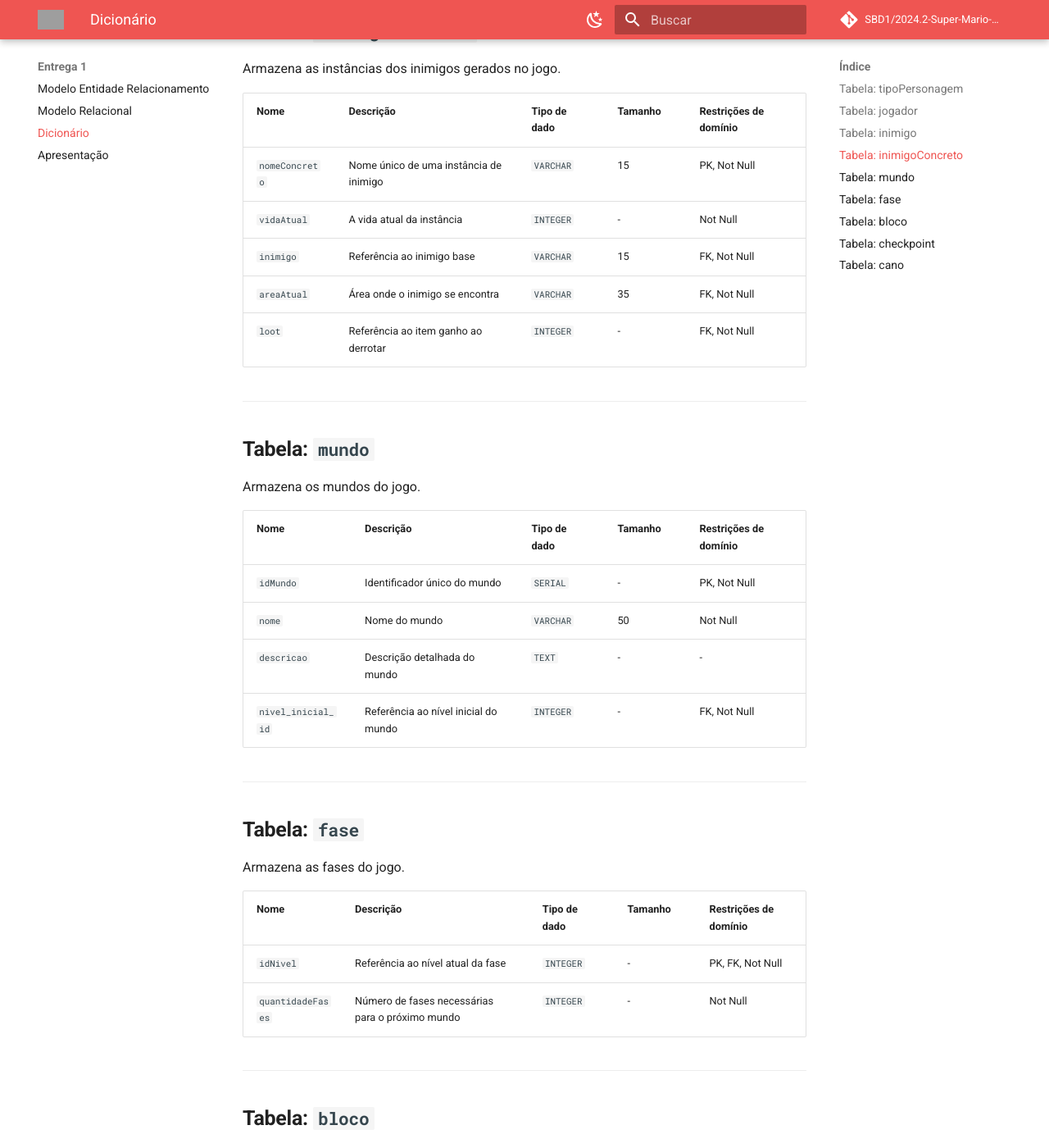
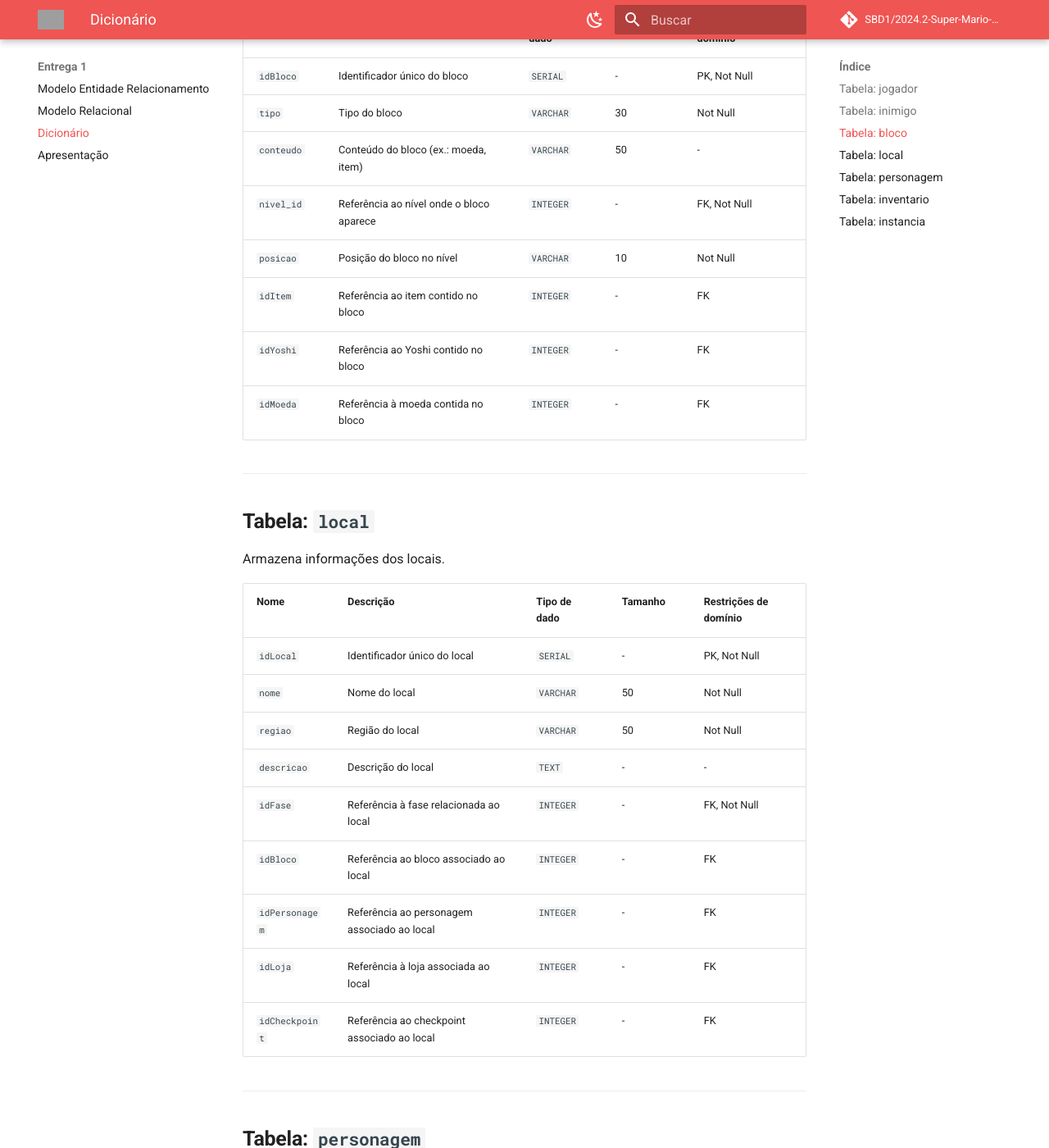
Before and after one commit to SBD1/2024.2-Super-Mario-Bros, an MkDocs documentation site: the page built from docs/dicionario.md, in a window 1280 px wide and 1400 px high, scrolled down 1797 px. Shown: the whole window at 82% size. Built offline with MkDocs 1.6.1 and Material for MkDocs 9.7.7, drawn with Linux system fonts in a browser that asks for light colours; comment, search, counter and statistics services are not loaded; some of the changed text lies outside the part shown; grey boxes are pictures that could not be loaded.

Commit message:
docs:Atualizando o dicionario

```diff
--- a/docs/dicionario.md
+++ b/docs/dicionario.md
@@ -1,15 +1,3 @@
-# **Dicionário de Dados - Jogo Mario**
-
-## **Tabela: `tipoPersonagem`**
-Armazena valores de constantes relevantes ao jogo, como `pontuaçãoBase` e `vidaBase`.
-
-| Nome  | Descrição                                   | Tipo de dado | Tamanho | Restrições de domínio |
-|-------|---------------------------------------------|--------------|---------|------------------------|
-| `nome`  | Nome que identifica unicamente uma constante | `VARCHAR`    | 20      | PK, Not Null           |
-| `valor` | Valor numérico da constante               | `INTEGER`    | -       | Not Null               |
-
----
-
 ## **Tabela: `jogador`**
 Armazena as informações referentes ao personagem jogável do usuário.
 
@@ -21,6 +9,9 @@
 | `faseAtual`  | Determina a fase atual do personagem        | `INTEGER`    | -       | FK, Not Null, Default = 1                         |
 | `itemMagico` | Referência ao item mágico                   | `INTEGER`    | -       | FK                                                 |
 | `areaAtual`  | Referência à área onde o jogador está       | `VARCHAR`    | 35      | FK, Not Null                                       |
+| `moeda`      | Quantidade de moedas do jogador             | `INTEGER`    | -       | Not Null                                           |
+| `idYoshi`    | Referência ao Yoshi associado               | `INTEGER`    | -       | FK                                                 |
+| `idInventario` | Referência ao inventário do jogador       | `INTEGER`    | -       | FK                                                 |
 
 ---
 
@@ -36,41 +27,7 @@
 | `velocidade`       | Velocidade do inimigo                   | `INTEGER`    | -       | Not Null               |
 | `pontosExperiencia`| Experiência ganha ao derrotar o inimigo | `INTEGER`    | -       | Not Null               |
 | `nivel`            | Referência ao nível do inimigo          | `INTEGER`    | -       | FK, Not Null           |
-
----
-
-## **Tabela: `inimigoConcreto`**
-Armazena as instâncias dos inimigos gerados no jogo.
-
-| Nome           | Descrição                                 | Tipo de dado | Tamanho | Restrições de domínio |
-|----------------|-------------------------------------------|--------------|---------|------------------------|
-| `nomeConcreto` | Nome único de uma instância de inimigo    | `VARCHAR`    | 15      | PK, Not Null           |
-| `vidaAtual`    | A vida atual da instância                 | `INTEGER`    | -       | Not Null               |
-| `inimigo`      | Referência ao inimigo base                | `VARCHAR`    | 15      | FK, Not Null           |
-| `areaAtual`    | Área onde o inimigo se encontra           | `VARCHAR`    | 35      | FK, Not Null           |
-| `loot`         | Referência ao item ganho ao derrotar      | `INTEGER`    | -       | FK, Not Null           |
-
----
-
-## **Tabela: `mundo`**
-Armazena os mundos do jogo.
-
-| Nome              | Descrição                                | Tipo de dado | Tamanho | Restrições de domínio |
-|-------------------|------------------------------------------|--------------|---------|------------------------|
-| `idMundo`         | Identificador único do mundo            | `SERIAL`     | -       | PK, Not Null           |
-| `nome`            | Nome do mundo                           | `VARCHAR`    | 50      | Not Null               |
-| `descricao`       | Descrição detalhada do mundo            | `TEXT`       | -       | -                      |
-| `nivel_inicial_id`| Referência ao nível inicial do mundo     | `INTEGER`    | -       | FK, Not Null           |
-
----
-
-## **Tabela: `fase`**
-Armazena as fases do jogo.
-
-| Nome              | Descrição                                    | Tipo de dado | Tamanho | Restrições de domínio |
-|-------------------|----------------------------------------------|--------------|---------|------------------------|
-| `idNivel`         | Referência ao nível atual da fase           | `INTEGER`    | -       | PK, FK, Not Null       |
-| `quantidadeFases` | Número de fases necessárias para o próximo mundo | `INTEGER`    | -       | Not Null               |
+| `habilidade`       | Habilidade do inimigo                   | `VARCHAR`    | 15      | Not Null               |
 
 ---
 
@@ -84,26 +41,62 @@
 | `conteudo` | Conteúdo do bloco (ex.: moeda, item)     | `VARCHAR`    | 50      | -                      |
 | `nivel_id` | Referência ao nível onde o bloco aparece | `INTEGER`    | -       | FK, Not Null           |
 | `posicao`  | Posição do bloco no nível                | `VARCHAR`    | 10      | Not Null               |
+| `idItem`   | Referência ao item contido no bloco      | `INTEGER`    | -       | FK                     |
+| `idYoshi`  | Referência ao Yoshi contido no bloco     | `INTEGER`    | -       | FK                     |
+| `idMoeda`  | Referência à moeda contida no bloco      | `INTEGER`    | -       | FK                     |
 
 ---
 
-## **Tabela: `checkpoint`**
-Armazena informações dos checkpoints.
+## **Tabela: `local`**
+Armazena informações dos locais.
 
 | Nome           | Descrição                                 | Tipo de dado | Tamanho | Restrições de domínio |
 |----------------|-------------------------------------------|--------------|---------|------------------------|
-| `idCheckpoint` | Identificador único do checkpoint        | `SERIAL`     | -       | PK, Not Null           |
-| `nivel_id`     | Referência ao nível em que o checkpoint está | `INTEGER`    | -       | FK, Not Null           |
-| `posicao`      | Posição do checkpoint                    | `VARCHAR`    | 10      | Not Null               |
+| `idLocal`      | Identificador único do local             | `SERIAL`     | -       | PK, Not Null           |
+| `nome`         | Nome do local                            | `VARCHAR`    | 50      | Not Null               |
+| `regiao`       | Região do local                          | `VARCHAR`    | 50      | Not Null               |
+| `descricao`    | Descrição do local                       | `TEXT`       | -       | -                      |
+| `idFase`       | Referência à fase relacionada ao local   | `INTEGER`    | -       | FK, Not Null           |
+| `idBloco`      | Referência ao bloco associado ao local   | `INTEGER`    | -       | FK                     |
+| `idPersonagem` | Referência ao personagem associado ao local | `INTEGER`    | -       | FK                     |
+| `idLoja`       | Referência à loja associada ao local     | `INTEGER`    | -       | FK                     |
+| `idCheckpoint` | Referência ao checkpoint associado ao local | `INTEGER`    | -       | FK                     |
 
 ---
 
-## **Tabela: `cano`**
-Armazena informações sobre os canos.
+## **Tabela: `personagem`**
+Armazena informações sobre os personagens no jogo.
 
-| Nome       | Descrição                                   | Tipo de dado | Tamanho | Restrições de domínio |
-|------------|---------------------------------------------|--------------|---------|------------------------|
-| `idCano`   | Identificador único do cano                | `SERIAL`     | -       | PK, Not Null           |
-| `origem`   | Área de origem                             | `VARCHAR`    | 35      | FK, Not Null           |
-| `destino`  | Área de destino                            | `VARCHAR`    | 35      | FK, Not Null           |
-| `requisito`| Requisitos para usar o cano                | `TEXT`       | -       | -                      |
+| Nome           | Descrição                                 | Tipo de dado | Tamanho | Restrições de domínio |
+|----------------|-------------------------------------------|--------------|---------|------------------------|
+| `idPersonagem` | Identificador único do personagem        | `SERIAL`     | -       | PK, Not Null           |
+| `nome`         | Nome do personagem                       | `VARCHAR`    | 20      | Not Null               |
+| `vida`         | Vida do personagem                       | `INTEGER`    | -       | Not Null               |
+| `dano`         | Dano causado pelo personagem             | `INTEGER`    | -       | Not Null               |
+| `pontos`       | Pontos associados ao personagem          | `INTEGER`    | -       | Not Null               |
+| `idLocal`      | Referência ao local onde o personagem se encontra | `INTEGER`    | -       | FK                     |
+| `tipoJogador`  | Tipo de jogador (Jogador, Inimigo, NPC)  | `VARCHAR`    | 15      | Not Null               |
+
+---
+
+## **Tabela: `inventario`**
+Armazena informações sobre os itens no inventário.
+
+| Nome           | Descrição                                 | Tipo de dado | Tamanho | Restrições de domínio |
+|----------------|-------------------------------------------|--------------|---------|------------------------|
+| `idInventario` | Identificador único do inventário        | `SERIAL`     | -       | PK, Not Null           |
+| `quantidade`   | Quantidade de itens                      | `INTEGER`    | -       | Not Null               |
+| `idItem`       | Referência ao item                       | `INTEGER`    | -       | FK, Not Null           |
+| `idPersonagem` | Referência ao personagem associado ao inventário | `INTEGER`    | -       | FK, Not Null           |
+
+---
+
+## **Tabela: `instancia`**
+Armazena informações sobre as instâncias de jogo.
+
+| Nome           | Descrição                                 | Tipo de dado | Tamanho | Restrições de domínio |
+|----------------|-------------------------------------------|--------------|---------|------------------------|
+| `idInstancia`  | Identificador único da instância         | `SERIAL`     | -       | PK, Not Null           |
+| `vidaAtual`    | Vida atual da instância                  | `INTEGER`    | -       | Not Null               |
+| `moedaAtual`   | Quantidade de moedas na instância        | `INTEGER`    | -       | Not Null               |
+| `idJogador`    | Referência ao jogador associado à instância | `INTEGER`    | -       | FK, Not Null           |
```
